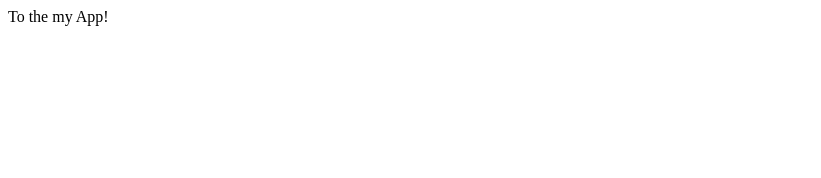
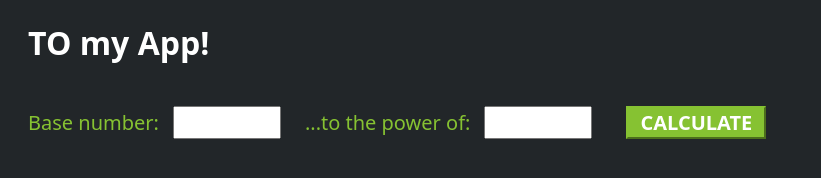
Before and after one commit to sharayusj/Cloud-Projects, a plain HTML site: page index.html in a window 1280 px wide. Shown: the whole page, without its empty margins (0-821 px from the left). Drawn offline with Linux system fonts and the light colour scheme.

Commit message:
Add files via upload

```diff
--- a/index.html
+++ b/index.html
@@ -2,10 +2,77 @@
 <html>
 <head>
     <meta charset="UTF-8">
-    <title>To the my App!</title>
+    <title>To my App!</title>
+    <!-- Styling for the client UI -->
+    <style>
+    h1 {
+        color: #FFFFFF;
+        font-family: system-ui;
+		margin-left: 20px;
+        }
+	body {
+        background-color: #222629;
+        }
+    label {
+        color: #86C232;
+        font-family: system-ui;
+        font-size: 20px;
+        margin-left: 20px;
+		margin-top: 20px;
+        }
+     button {
+        background-color: #86C232;
+		border-color: #86C232;
+		color: #FFFFFF;
+        font-family: system-ui;
+        font-size: 20px;
+		font-weight: bold;
+        margin-left: 30px;
+		margin-top: 20px;
+		width: 140px;
+        }
+	 input {
+        color: #222629;
+        font-family: system-ui;
+        font-size: 20px;
+        margin-left: 10px;
+		margin-top: 20px;
+		width: 100px;
+        }
+    </style>
+    <script>
+        // callAPI function that takes the base and exponent numbers as parameters
+        var callAPI = (base,exponent)=>{
+            // instantiate a headers object
+            var myHeaders = new Headers();
+            // add content type header to object
+            myHeaders.append("Content-Type", "application/json");
+            // using built in JSON utility package turn object to string and store in a variable
+            var raw = JSON.stringify({"base":base,"exponent":exponent});
+            // create a JSON object with parameters for API call and store in a variable
+            var requestOptions = {
+                method: 'POST',
+                headers: myHeaders,
+                body: raw,
+                redirect: 'follow'
+            };
+            // make API call with parameters and use promises to get response
+            fetch("YOUR POST ID", requestOptions)
+            .then(response => response.text())
+            .then(result => alert(JSON.parse(result).body))
+            .catch(error => console.log('error', error));
+        }
+    </script>
 </head>
-
 <body>
-    To the my App!
+    <h1>TO my App!</h1>
+	<form>
+        <label>Base number:</label>
+        <input type="text" id="base">
+        <label>...to the power of:</label>
+        <input type="text" id="exponent">
+        <!-- set button onClick method to call function we defined passing input values as parameters -->
+        <button type="button" onclick="callAPI(document.getElementById('base').value,document.getElementById('exponent').value)">CALCULATE</button>
+    </form>
 </body>
 </html>
```
